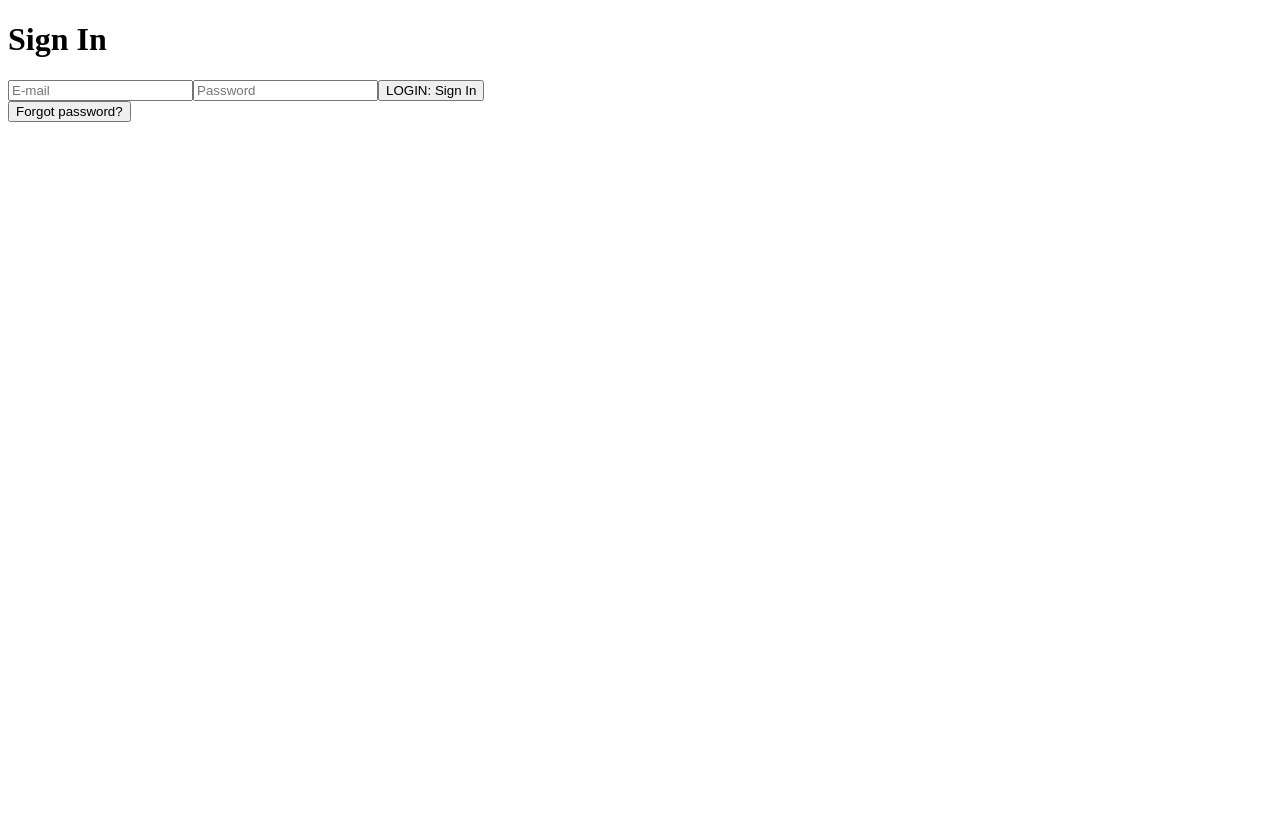
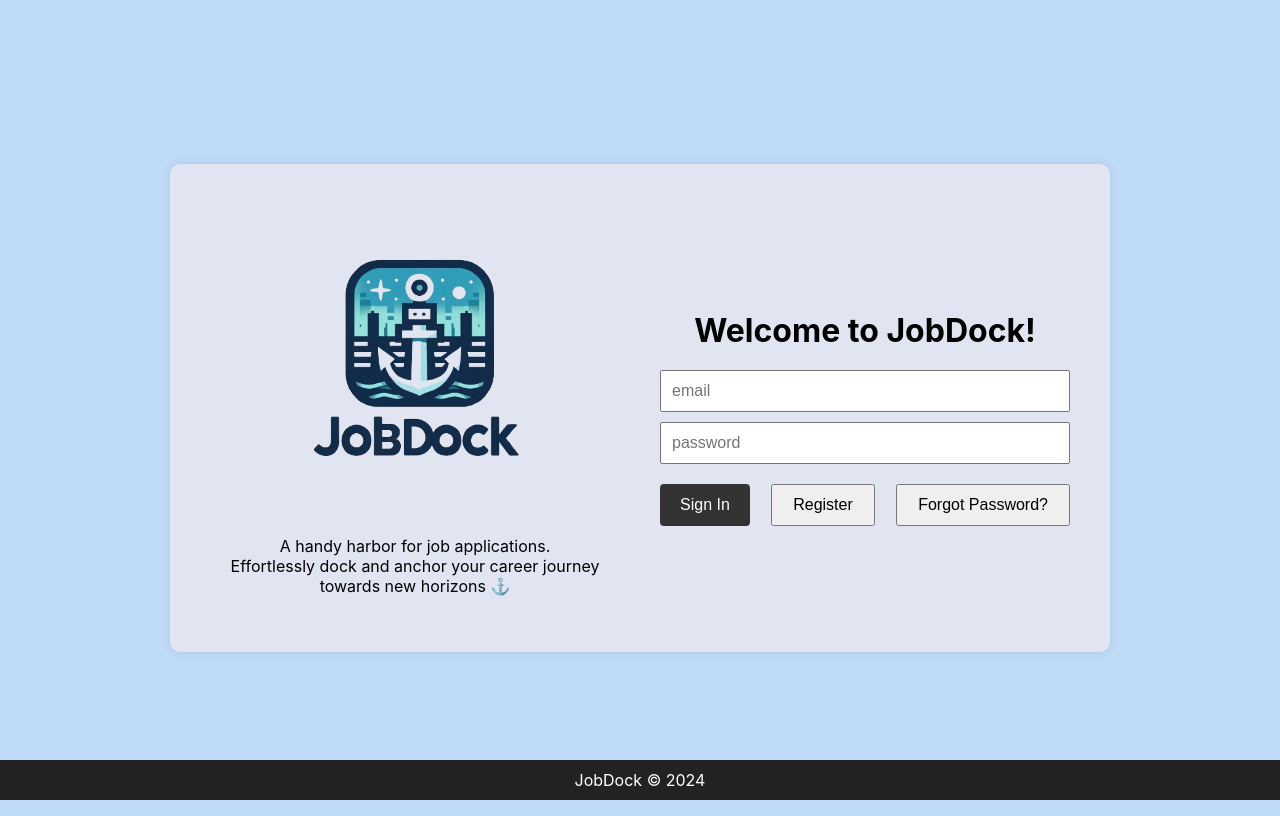
Before and after one commit to floresloyd/Jobdock, a React (Vite) app: page / in a window 1280 px wide. Built offline with nearby package versions, Linux system fonts and the light colour scheme.

Commit message:
Styling for sign in, register, forgot password

```diff
--- a/src/App.css
+++ b/src/App.css
@@ -0,0 +1,3 @@
+body {
+    font-family: -apple-system, BlinkMacSystemFont, 'Segoe UI', Roboto, Oxygen-Sans, Ubuntu, Cantarell, 'Helvetica Neue', sans-serif;
+}
--- a/src/App.jsx
+++ b/src/App.jsx
@@ -5,6 +5,7 @@ import Home from './pages/Home';
 import Login from './pages/Login';
 import ForgotPassword from './pages/ForgotPassword';
 import ProtectedRoute from './components/ProtectedRoute';
+import './app.css';
 
 class App extends React.Component {
   render() {
--- /dev/null
+++ b/src/pages/ForgotPassword.css
@@ -0,0 +1,52 @@
+body {
+    background-color: #bfdbf7;
+}
+.forgot-password-container {
+    display: flex;
+    justify-content: center;
+    align-items: center;
+    height: 100vh;
+
+}
+
+.forgot-password-content {
+    padding: 40px;
+    background: white; /* Background color for the form area */
+    border-radius: 8px; /* Rounded corners for the form area */
+    box-shadow: 0 4px 8px rgba(0, 0, 0, 0.1); /* Shadow for the form area */
+    text-align: center;
+    width: 100%;
+    max-width: 400px;
+}
+
+.forgot-password-content h1 {
+    margin-bottom: 20px; /* Space below the header */
+    font-size: 1.5em; /* Header font size */
+}
+
+.forgot-password-content p {
+    margin-bottom: 30px; /* Space below the paragraph */
+}
+
+.forgot-password-content form {
+    display: flex;
+    flex-direction: column;
+}
+
+.forgot-password-content input {
+    margin-bottom: 15px;
+    padding: 15px;
+    border: 1px solid #ddd; /* Light border for the inputs */
+    border-radius: 4px; /* Slightly rounded borders for the inputs */
+    font-size: 1em; /* Font size for the inputs */
+}
+
+.forgot-password-content button {
+    padding: 15px;
+    background-color: #333; /* Button background color */
+    color: white; /* Button text color */
+    border: none;
+    border-radius: 4px; /* Slightly rounded borders for the button */
+    cursor: pointer;
+    font-size: 1em; /* Font size for the button */
+}
--- a/src/pages/ForgotPassword.jsx
+++ b/src/pages/ForgotPassword.jsx
@@ -1,6 +1,7 @@
 import { sendPasswordResetEmail } from "firebase/auth";
 import { userLoginDatabase } from "../FirebaseClient";
 import { useNavigate } from "react-router-dom";
+import './ForgotPassword.css'
 
 function ForgotPassword() {
   const reroute = useNavigate();
@@ -20,12 +21,17 @@ function ForgotPassword() {
   };
 
   return (
-    <div>
-      <h1> Forgot Password </h1>
-      <form onSubmit={(e) => handleSubmit(e)}>
-        <input name="email" />
-        <button> Reset </button>
-      </form>
+    <div className="forgot-password-container">
+    <button className="back-button" onClick={() => reroute(-1)}>⬅</button>
+      <div className="forgot-password-content">
+        <h1>Find your JobDock account</h1>
+        <p>Please enter the email address associated with your account,
+           and we will send you a link to reset your password.</p>
+        <form onSubmit={handleSubmit}>
+          <input type="email" name="email" placeholder="email" required />
+          <button type="submit">Reset</button>
+        </form>
+      </div>
     </div>
   );
 }
--- /dev/null
+++ b/src/pages/Login.css
@@ -0,0 +1,91 @@
+body{
+    background-color: #bfdbf7;
+}
+
+.login-container {
+    display: flex;
+    flex-direction: column;
+    height: 100vh;
+    justify-content: center;
+    align-items: center;
+
+}
+
+.login-content {
+    display: flex;
+    justify-content: center;
+    align-items: center;
+    width: 80%;
+    max-width: 900px;
+    box-shadow: 0 0 10px rgba(0, 0, 0, 0.1); /* Example shadow for styling */
+    background: #e1e5f2; /* Background for the login content */
+    padding: 20px;
+    border-radius: 10px;
+}
+
+.logo-section, .form-section {
+    flex: 1;
+    padding: 20px;
+}
+
+.logo {
+    /* Styling for your logo */
+    text-align: center;
+}
+
+.logo-image{
+    max-width: 75%;
+}
+
+.tagline {
+    text-align: center;
+    margin-top: 20px;
+}
+
+.form-section h1 {
+    margin-bottom: 20px;
+    text-align: center;
+}
+
+form {
+    display: flex;
+    flex-direction: column;
+}
+
+input {
+    margin-bottom: 10px;
+    padding: 10px;
+    font-size: 1em;
+}
+
+.form-footer {
+    display: flex;
+    justify-content: space-between;
+}
+
+.form-footer button {
+    padding: 10px 20px;
+    margin-top: 10px;
+    font-size: 1em;
+    cursor: pointer;
+}
+
+.login-footer {
+    position: absolute;
+    bottom: 0;
+    width: 100%;
+    text-align: center;
+    padding: 10px;
+    background: #222; /* Footer background */
+    color: white; /* Footer text color */
+}
+
+.signin-content-button {
+    padding: 15px;
+    background-color: #333; /* Button background color */
+    color: white; /* Button text color */
+    border: none;
+    border-radius: 4px; /* Slightly rounded borders for the button */
+    cursor: pointer;
+    font-size: 1em; /* Font size for the button */
+}
--- a/src/pages/Login.jsx
+++ b/src/pages/Login.jsx
@@ -1,6 +1,8 @@
 import { signInWithEmailAndPassword } from "firebase/auth";
 import { userLoginDatabase } from "../FirebaseClient";
 import { useNavigate } from "react-router-dom";
+import './Login.css'; // Import the CSS file
+import logo from '../assets/jobdock-logo.png'
 
 function Login() {
   const reroute = useNavigate();
@@ -28,21 +30,31 @@ function Login() {
   };
 
   return (
-    <div>
-      <h1> Sign In </h1>
-      <form onSubmit={handleSignIn}>
-        <input name="email" placeholder="E-mail" required></input>
-        <input
-          name="password"
-          type="password"
-          placeholder="Password"
-          required
-        ></input>
-        <button type="submit">LOGIN: Sign In</button>
-      </form>
-      <button onClick={handleForgotPassword}> Forgot password? </button>
+    <div className="login-container">
+        <div className="login-content">
+            <div className="logo-section">
+                <div className="logo"><img className="logo-image" src={logo} alt="JobDock Logo" /></div>
+                <p className="tagline">A handy harbor for job applications.<br />
+                    Effortlessly dock and anchor your career journey towards new horizons ⚓</p>
+            </div>
+            <div className="form-section">
+                <h1>Welcome to JobDock!</h1>
+                <form onSubmit={handleSignIn}>
+                    <input name="email" type="email" placeholder="email" required />
+                    <input name="password" type="password" placeholder="password" required />
+                    <div className="form-footer">
+                    <button type="submit" className="signin-content-button">Sign In</button>
+                        <button type="button" onClick={() => reroute('/register')}>Register</button>
+                        <button type="button" onClick={handleForgotPassword}>Forgot Password?</button>
+                    </div>
+                </form>
+            </div>
+        </div>
+        <footer className="login-footer">
+            JobDock © 2024
+        </footer>
     </div>
-  );
+);
 }
 
 export default Login;
--- /dev/null
+++ b/src/pages/Register.css
@@ -0,0 +1,61 @@
+body{
+    background-color: #bfdbf7;
+}
+
+.register-container {
+    display: flex;
+    justify-content: center;
+    align-items: center;
+    height: 100vh;
+}
+
+.register-content {
+    padding: 40px;
+    background: white; /* Background color for the form area */
+    border-radius: 8px; /* Rounded corners for the form area */
+    box-shadow: 0 4px 8px rgba(0, 0, 0, 0.1); /* Shadow for the form area */
+    text-align: center;
+    max-width: 400px;
+    width: 100%;
+}
+
+.register-content h1 {
+    margin-bottom: 20px; /* Space below the header */
+    font-size: 1.5em; /* Header font size */
+}
+
+.register-content form {
+    display: flex;
+    flex-direction: column;
+}
+
+.register-content input {
+    margin-bottom: 15px;
+    padding: 15px;
+    border: 1px solid #ddd; /* Light border for the inputs */
+    border-radius: 4px; /* Slightly rounded borders for the inputs */
+    font-size: 1em; /* Font size for the inputs */
+}
+
+.register-content button {
+    padding: 15px;
+    background-color: #333; /* Button background color */
+    color: white; /* Button text color */
+    border: none;
+    border-radius: 4px; /* Slightly rounded borders for the button */
+    cursor: pointer;
+    font-size: 1em; /* Font size for the button */
+}
+
+.back-button {
+    position: absolute;
+    top: 20px; /* Adjust as needed */
+    left: 20px; /* Adjust as needed */
+    padding: 10px 15px;
+    background-color: #333;
+    border: none;
+    border-radius: 4px;
+    cursor: pointer;
+    font-size: 16px;
+    color: white; /* Button text color */
+}
--- a/src/pages/Register.jsx
+++ b/src/pages/Register.jsx
@@ -1,6 +1,7 @@
 import { createUserWithEmailAndPassword } from "firebase/auth";
 import { userLoginDatabase } from "../FirebaseClient";
 import { useNavigate } from "react-router-dom";
+import './Register.css'
 
 function Register() {
   // Redirect to home
@@ -24,14 +25,16 @@ function Register() {
   };
 
   return (
-    <div>
-      {/* Registration and Login */}
-      <h1> Sign Up </h1>
-      <form onSubmit={(e) => handleRegister(e)}>
-        <input name="email" placeholder="E-mail"></input>
-        <input name="password" type="password" placeholder="Password"></input>
-        <button> Sign up</button>
-      </form>
+    <div className="register-container">
+        <button className="back-button" onClick={() => reroute(-1)}>⬅</button>
+      <div className="register-content">
+        <h1>Sign Up for JobDock!</h1>
+        <form onSubmit={handleRegister}>
+          <input name="email" type="email" placeholder="email" required />
+          <input name="password" type="password" placeholder="password" required />
+          <button type="submit">Sign Up</button>
+        </form>
+      </div>
     </div>
   );
 }
```
Also changed, not shown: src/assets/jobdock-logo.png (added).
